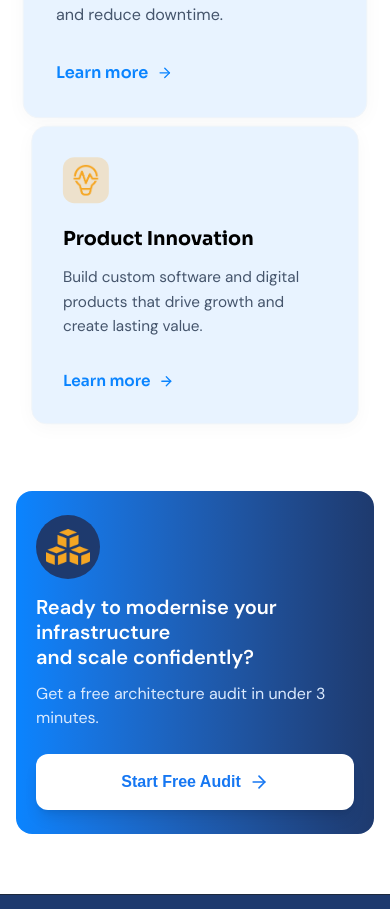
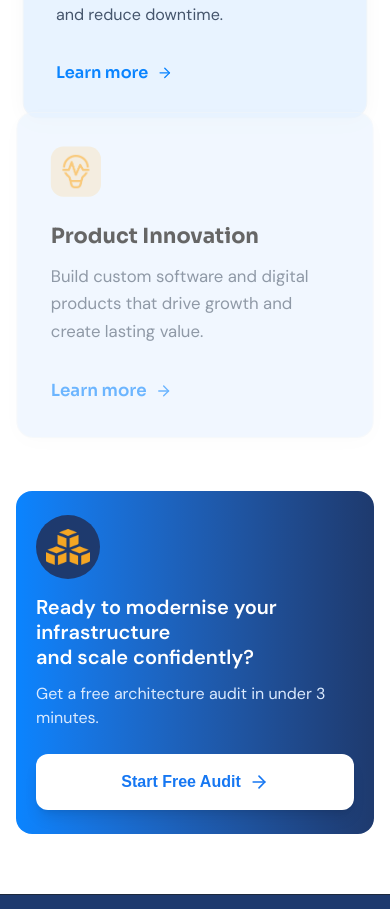
Before and after one commit to ProLaunch-Group/ptech-web, a Next.js app: page / in a window 390 px wide. Shown: the part 1609-2518 px from the top of the page. Built offline with nearby package versions, Linux system fonts and the light colour scheme.

Commit message:
fix: adjust mobile scroll animation ranges for the final service card

```diff
--- a/src/components/module/home/ServiceCardMotion.tsx
+++ b/src/components/module/home/ServiceCardMotion.tsx
@@ -12,7 +12,7 @@ export default function ServiceCardMotion({
   const containerRef = useRef<HTMLDivElement>(null);
   const [isMobile, setIsMobile] = useState(false);
 
-  //Calculate if the screen is mobile or desktop and set the state accordingly
+  // Calculate if the screen is mobile or desktop and set the state accordingly
   useEffect(() => {
     const checkMobile = () => setIsMobile(window.innerWidth < 768);
     checkMobile();
@@ -25,8 +25,21 @@ export default function ServiceCardMotion({
     offset: ['start end', 'end start'],
   });
 
-  const scale = useTransform(scrollYProgress, [0.2, 0.9], [0.8, 1.2]);
-  const opacity = useTransform(scrollYProgress, [0, 0.3], [0, 1]);
+
+  const isLastCard = index === 2;
+
+  // Keeps your animation timing for cards 1 & 2, but finishes card 3 earlier
+  const scale = useTransform(
+    scrollYProgress,
+    [0.2, isLastCard ? 0.65 : 0.9],
+    [0.8, 1.2]
+  );
+
+  const opacity = useTransform(
+    scrollYProgress,
+    [0, isLastCard ? 0.8 : 0.3],
+    [0, 1]
+  );
 
   return (
     <motion.div
@@ -39,7 +52,7 @@ export default function ServiceCardMotion({
         scale: isMobile ? scale : undefined,
         opacity: isMobile ? opacity : undefined,
       }}
-      className="w-full flex "
+      className="w-full flex"
     >
       {children}
     </motion.div>
```
